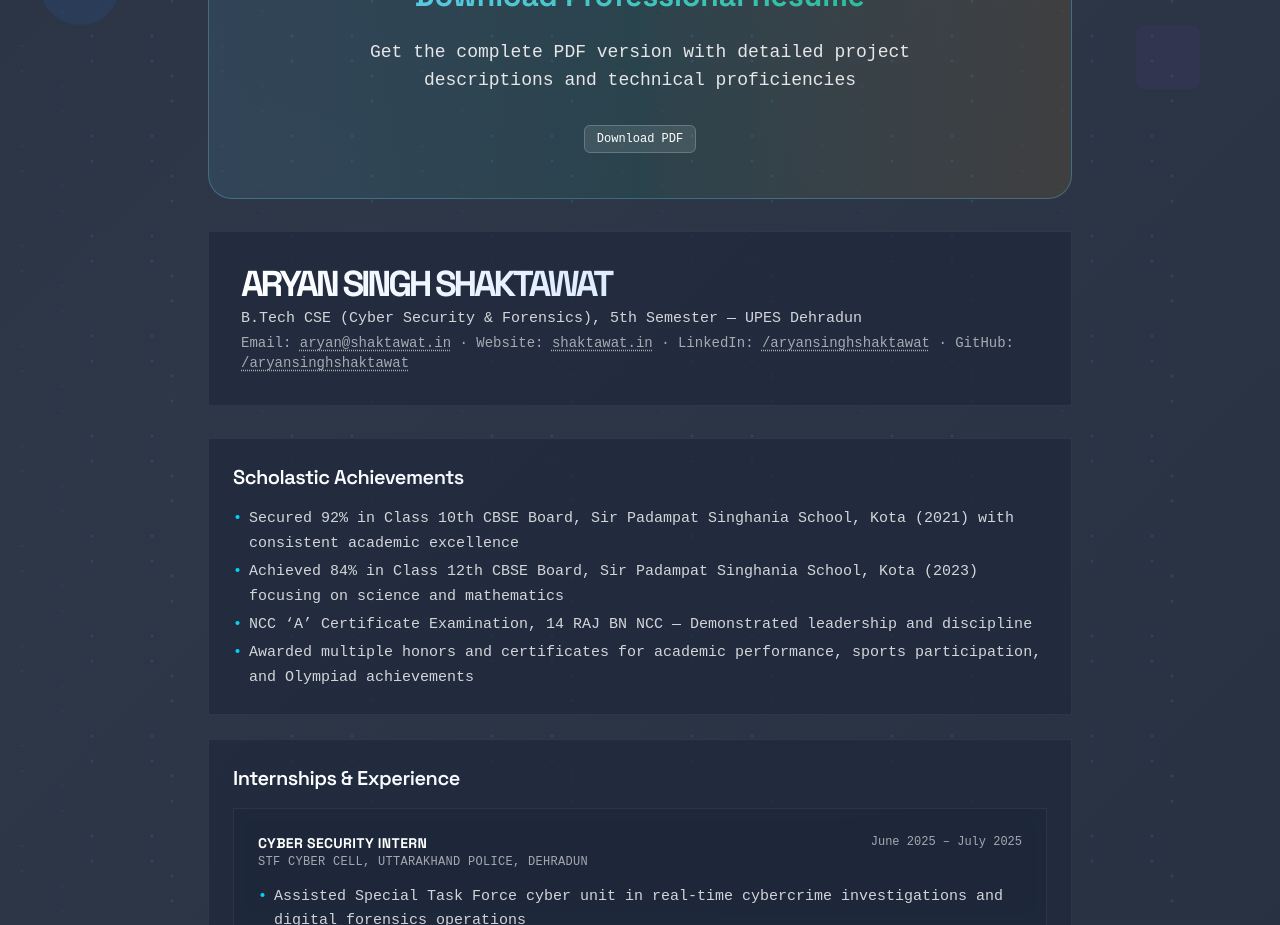
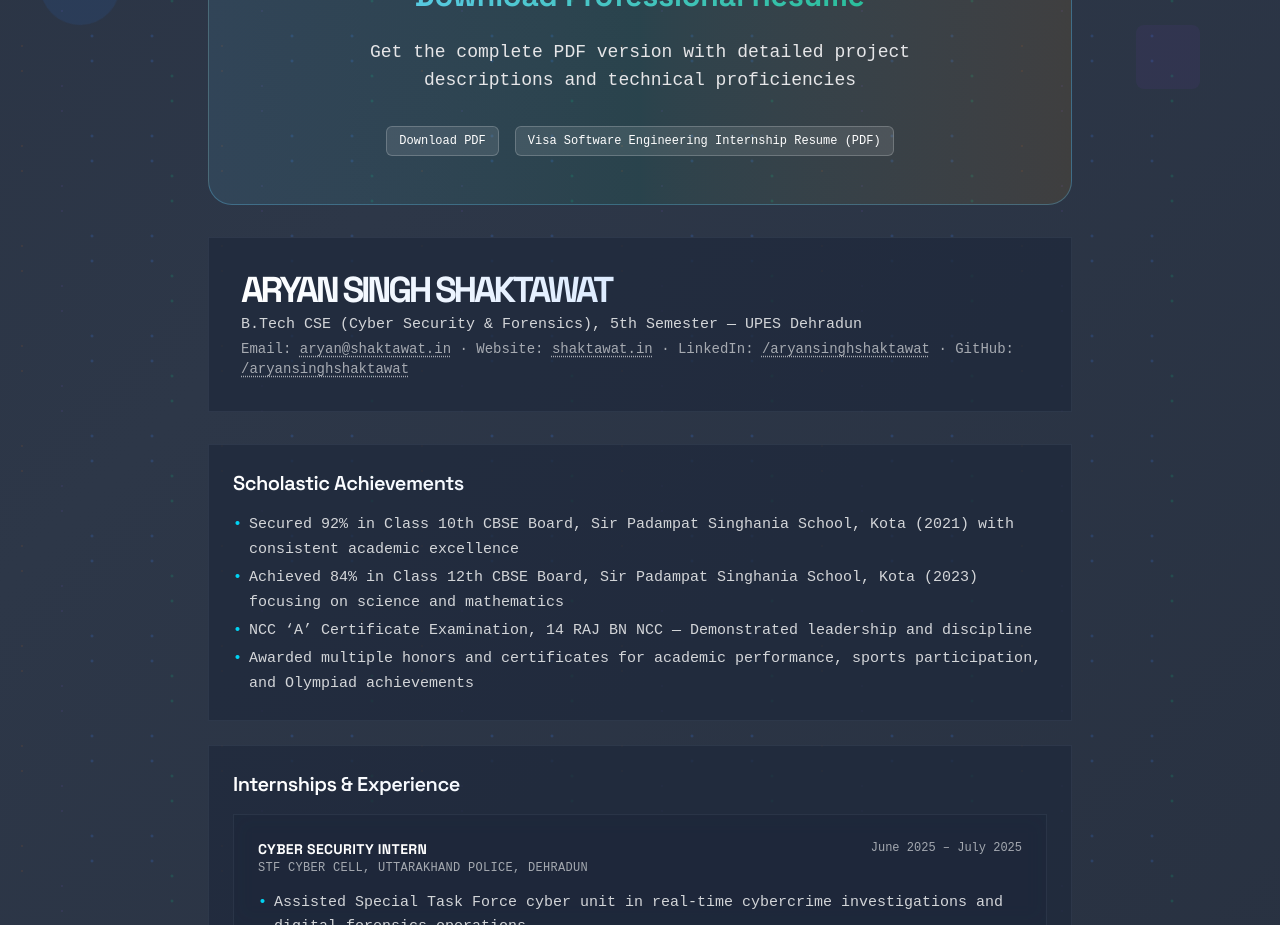
Before and after one commit to aryansinghshaktawat/shaktawat_in, a Next.js app: page /resume in a window 1280 px wide. Shown: the part 1040-1965 px from the top of the page. Built offline with nearby package versions, Linux system fonts and the light colour scheme; a web font is replaced by a local one.

Commit message:
Visa Resume added

```diff
--- a/src/components/sections/Resume.tsx
+++ b/src/components/sections/Resume.tsx
@@ -32,9 +32,14 @@ const Resume = () => {
         <div className="bg-gradient-to-r from-[#65cdf9]/10 via-[#10b981]/10 to-[#f59e0b]/10 border border-[#65cdf9]/30 rounded-3xl p-12 text-center mb-8 animate-fade-in-up">
           <h3 className="font-space-grotesk text-3xl font-bold text-transparent bg-clip-text bg-gradient-to-r from-[#65cdf9] to-[#10b981] mb-6">Download Professional Resume</h3>
           <p className="font-geist-mono text-lg text-[#e6e6e8] mb-8 max-w-2xl mx-auto">Get the complete PDF version with detailed project descriptions and technical proficiencies</p>
-          <Link target="_blank" rel="noopener noreferrer" href="/AryanSinghShaktawat_CSF_Resume.pdf" className="px-3 py-1.5 rounded-md border border-white/20 text-xs font-medium text-white bg-white/10 hover:bg-white/20 transition-all duration-200">
-            Download PDF
-          </Link>
+          <div className="flex flex-col sm:flex-row gap-4 justify-center items-center">
+            <Link target="_blank" rel="noopener noreferrer" href="/AryanSinghShaktawat_CSF_Resume.pdf" className="px-3 py-1.5 rounded-md border border-white/20 text-xs font-medium text-white bg-white/10 hover:bg-white/20 transition-all duration-200">
+              Download PDF
+            </Link>
+            <Link target="_blank" rel="noopener noreferrer" href="/resume/aryan-visa-se-resume.pdf" className="px-3 py-1.5 rounded-md border border-white/20 text-xs font-medium text-white bg-white/10 hover:bg-white/20 transition-all duration-200">
+              Visa Software Engineering Internship Resume (PDF)
+            </Link>
+          </div>
         </div>
 
         {/* Header */}
```
Also changed, not shown: 1 other file (tests, documents, lock files or other folders).
